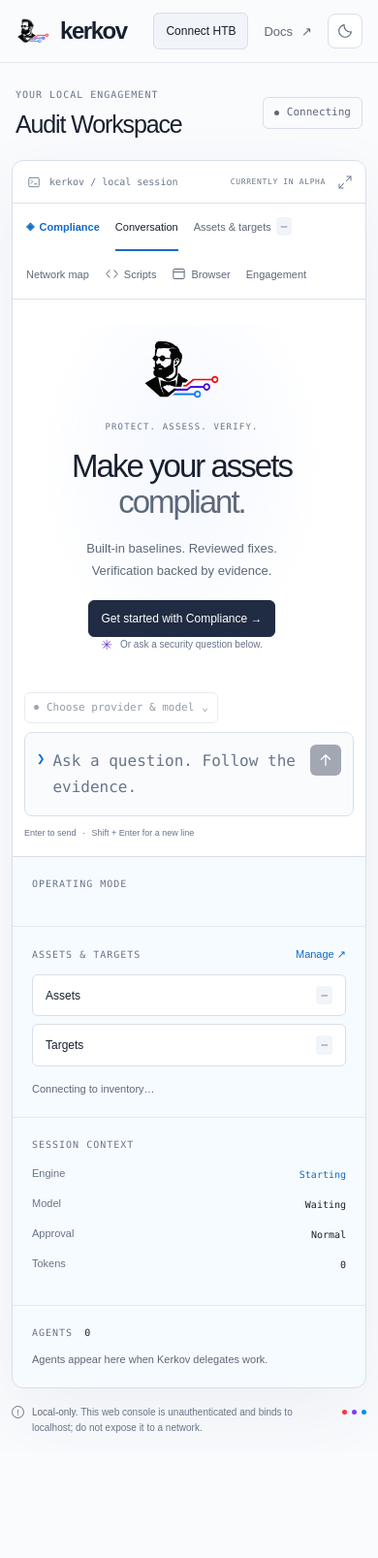
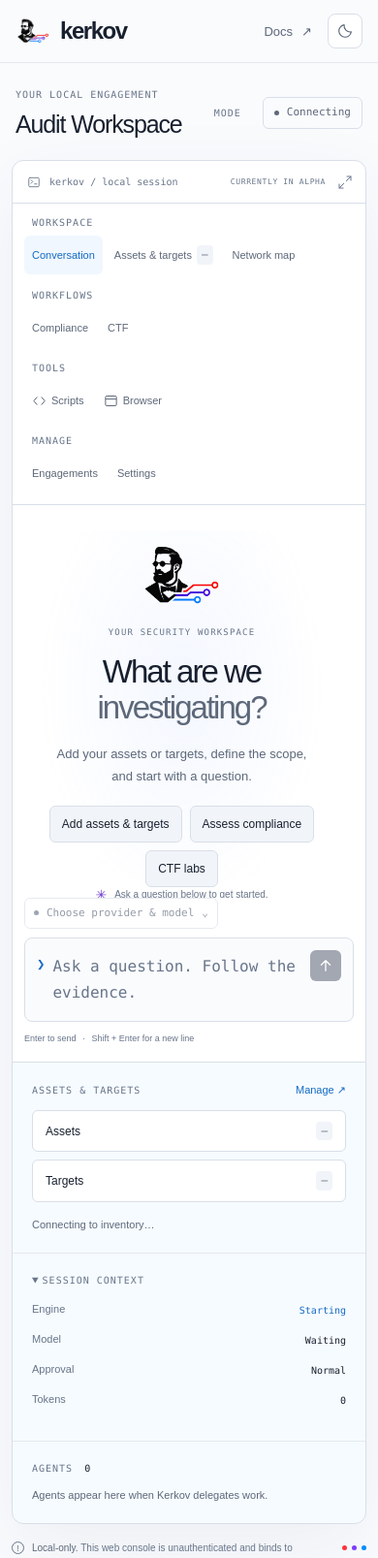
Before and after one commit to Kerkov-Security/kerkov, a Django app: template src/kerkov/web/console/templates/console/dashboard.html in a window 390 px wide. Shown: the top 1607 px of the page at 97% size. Before the commit the page ends 1478 px from the top, so only its background shows below. Run offline with Django 5.2, Linux system fonts and the light colour scheme; the template is opened without the code that fills it, so the values that code supplies are empty; some libraries are stand-ins or nearby versions.

Commit message:
Reorganize web console navigation around workflows

```diff
--- a/src/kerkov/web/console/static/console/compliance.css
+++ b/src/kerkov/web/console/static/console/compliance.css
@@ -1,7 +1,6 @@
-.compliance-main-tab { color: var(--accent); font-weight: 600; }
 .compliance-view { flex: 1; min-height: 0; overflow-y: auto; scrollbar-gutter: stable; padding: 32px; }
 .compliance-hero { display: flex; justify-content: space-between; align-items: center; gap: 24px; padding: 10px 0 30px; border-bottom: 1px solid var(--line); }
-.compliance-hero h2 { margin: 10px 0 16px; font-size: clamp(30px, 4vw, 48px); line-height: 1.12; font-weight: 500; letter-spacing: -.04em; }
+.compliance-hero h2 { margin: 10px 0 16px; font-size: 24px; line-height: 1.3; font-weight: 500; letter-spacing: -.035em; }
 .compliance-hero h2 span { color: var(--accent); }
 .compliance-hero p:last-child { color: var(--muted); font-size: 13px; line-height: 1.7; }
 .compliance-hero-mark { display: grid; place-items: center; flex-shrink: 0; width: 100px; height: 116px; color: var(--accent); background: var(--accent-tint); border: 1px solid var(--line); border-radius: 24px 24px 45px 45px; font-size: 46px; }
--- a/src/kerkov/web/console/static/console/host-compliance.js
+++ b/src/kerkov/web/console/static/console/host-compliance.js
@@ -42,7 +42,6 @@ class HostCompliance {
       this.inventory.renderValueHint();
     });
     this.el("compliance-welcome").addEventListener("click", () => this.inventory.showView("compliance"));
-    this.el("compliance-quick-apply").addEventListener("click", () => this.start("apply"));
     this.el("compliance-open-conversation").addEventListener("click", () => this.inventory.showView("conversation"));
     this.renderBaselines();
     this.renderSelection();
@@ -184,7 +183,6 @@ class HostCompliance {
     for (const button of this.el("compliance-assets").querySelectorAll("button")) button.disabled = !writable;
     for (const button of this.el("compliance-baselines").querySelectorAll("button")) button.disabled = !writable;
     this.el("compliance-add-asset").disabled = !writable;
-    this.el("compliance-quick-apply").disabled = !writable || !this.host();
     this.el("compliance-access-select").disabled = !writable || !this.host();
     this.el("compliance-access-find").disabled = !writable || !this.host();
     this.el("compliance-access-refresh").disabled = !writable || !this.host() || !!this.accessRequest;
--- a/src/kerkov/web/console/static/console/htb.js
+++ b/src/kerkov/web/console/static/console/htb.js
@@ -10,10 +10,14 @@ class HTBSettings {
     this.status = document.getElementById("htb-status");
     this.submit = document.getElementById("htb-connect");
     this.open = document.getElementById("htb-open");
-    this.open.addEventListener("click", () => {
-      this.dialog.showModal();
-      this.request("htb.status");
-    });
+    this.settingsOpen = document.getElementById("htb-settings-open");
+    this.connectionStates = document.querySelectorAll(".htb-connection-state");
+    for (const button of [this.open, this.settingsOpen]) {
+      button.addEventListener("click", () => {
+        this.dialog.showModal();
+        this.request("htb.status");
+      });
+    }
     document.getElementById("htb-close").addEventListener("click", () => this.dialog.close());
     this.dialog.addEventListener("close", () => { this.token.value = ""; });
     document.getElementById("htb-form").addEventListener("submit", (event) => {
@@ -24,18 +28,25 @@ class HTBSettings {
   }
 
   setConnected(connected) {
+    const wasConnected = this.connected;
     this.connected = connected;
+    if (connected && !wasConnected) {
+      for (const element of this.connectionStates) element.textContent = "Open setup to check the saved connection.";
+      for (const button of [this.open, this.settingsOpen]) button.textContent = "Connect HTB";
+    }
     if (!connected) {
       this.token.value = "";
       if (this.pending) this.status.textContent = "Disconnected before confirmation. Reopen HTB to check setup.";
       this.pending = null;
       clearTimeout(this.timer);
+      for (const element of this.connectionStates) element.textContent = "Offline. Reopen setup after reconnecting to check the saved connection.";
     }
     this.render();
   }
 
   render() {
     this.open.disabled = !this.connected;
+    this.settingsOpen.disabled = !this.connected;
     this.submit.disabled = !this.connected || !!this.pending;
     this.token.disabled = !this.connected || !!this.pending;
   }
@@ -68,6 +79,13 @@ class HTBSettings {
     this.status.textContent = payload.detail || (payload.configured
       ? "An HTB App Token is configured. Connect again to verify or replace it."
       : "Add your HTB App Token to connect lab tools.");
+    if (type === "htb.status" || type === "htb.configured") {
+      const configured = type === "htb.configured" || payload.configured;
+      for (const element of this.connectionStates) element.textContent = configured
+        ? "App Token configured. Open setup to verify or replace it."
+        : "Not connected. Add your HTB App Token to get started.";
+      for (const button of [this.open, this.settingsOpen]) button.textContent = configured ? "Manage HTB" : "Connect HTB";
+    }
     this.render();
   }
 }
--- a/src/kerkov/web/console/static/console/inventory.js
+++ b/src/kerkov/web/console/static/console/inventory.js
@@ -9,7 +9,7 @@ class InventoryPanel {
     this.onViewChange = onViewChange;
     this.onSnapshot = onSnapshot;
     this.onStatus = onStatus;
-    this.views = ["compliance", "conversation", "inventory", "network", "scripts", "browser", "engagement"];
+    this.views = ["conversation", "inventory", "network", "compliance", "ctf", "scripts", "browser", "engagement", "settings"];
     this.entries = new Map();
     this.rows = new Map();
     this.contextId = null;
@@ -34,6 +34,7 @@ class InventoryPanel {
     for (const id of [
       "conversation-tab", "inventory-tab", "conversation-view", "inventory-view",
       "compliance-tab", "compliance-view",
+      "ctf-tab", "ctf-view", "settings-tab", "settings-view",
       "network-tab", "network-view", "scripts-tab", "scripts-view",
       "browser-tab", "browser-view",
       "engagement-tab", "engagement-view",
@@ -63,6 +64,11 @@ class InventoryPanel {
     this.el("scripts-tab").addEventListener("click", () => this.showView("scripts"));
     this.el("browser-tab").addEventListener("click", () => this.showView("browser"));
     this.el("engagement-tab").addEventListener("click", () => this.showView("engagement"));
+    this.el("ctf-tab").addEventListener("click", () => this.showView("ctf"));
+    this.el("settings-tab").addEventListener("click", () => this.showView("settings"));
+    for (const [id, view] of Object.entries({ "engagement-switcher": "engagement", "ctf-targets": "inventory", "ctf-conversation": "conversation", "welcome-assets": "inventory", "welcome-ctf": "ctf" })) {
+      document.getElementById(id).addEventListener("click", () => this.showView(view));
+    }
     this.el("inventory-manage").addEventListener("click", () => this.showView("inventory"));
     for (const section of ["assets", "targets"]) {
       this.el(`inventory-${section}-link`).addEventListener("click", () => {
@@ -73,11 +79,11 @@ class InventoryPanel {
     }
     for (const tab of this.views.map((name) => this.el(`${name}-tab`))) {
       tab.addEventListener("keydown", (event) => {
-        if (!["ArrowLeft", "ArrowRight", "Home", "End"].includes(event.key)) return;
+        if (!["ArrowLeft", "ArrowRight", "ArrowUp", "ArrowDown", "Home", "End"].includes(event.key)) return;
         event.preventDefault();
         const index = this.views.indexOf(this.view);
         const view = event.key === "Home" ? this.views[0] : event.key === "End" ? this.views.at(-1)
-          : this.views[(index + (event.key === "ArrowRight" ? 1 : this.views.length - 1)) % this.views.length];
+          : this.views[(index + (["ArrowRight", "ArrowDown"].includes(event.key) ? 1 : this.views.length - 1)) % this.views.length];
         this.showView(view);
       });
     }
--- /dev/null
+++ b/src/kerkov/web/console/static/console/navigation.css
@@ -0,0 +1,263 @@
+.header-engagement {
+  padding: 8px 0;
+  border: 0;
+  background: transparent;
+  color: var(--muted);
+  font-size: 12px;
+}
+
+.header-engagement:hover {
+  color: var(--text);
+}
+
+.header-mode {
+  display: flex;
+  align-items: center;
+  gap: 12px;
+}
+
+.header-mode .mode-list {
+  display: flex;
+  flex-wrap: wrap;
+  gap: 6px;
+}
+
+.workspace-layout {
+  display: flex;
+  flex: 1;
+  min-height: 0;
+}
+
+.workspace-tabs {
+  flex-direction: column;
+  gap: 4px;
+  width: 194px;
+  padding: 20px 12px;
+  overflow-y: auto;
+  border-right: 1px solid var(--line);
+  border-bottom: 0;
+}
+
+.navigation-label {
+  padding: 16px 10px 6px;
+  color: var(--subtle);
+  font: 10px/1.5 var(--mono);
+  text-transform: uppercase;
+  letter-spacing: .1em;
+}
+
+.navigation-label:first-child {
+  padding-top: 0;
+}
+
+.navigation-utility {
+  display: none;
+}
+
+.workspace-tab {
+  flex-shrink: 0;
+  min-height: 40px;
+  padding: 10px;
+  border: 0;
+  border-radius: 6px;
+  text-align: left;
+  flex-wrap: wrap;
+}
+
+.workspace-tab:hover {
+  color: var(--text);
+  background: var(--panel-soft);
+}
+
+.workspace-tab[aria-selected="true"] {
+  color: var(--accent);
+  background: var(--accent-fill);
+}
+
+#engagement-tab {
+  margin-top: auto;
+}
+
+.workspace-views {
+  display: flex;
+  flex: 1;
+  flex-direction: column;
+  min-width: 0;
+  min-height: 0;
+  container-name: workspace-content;
+  container-type: inline-size;
+}
+
+@media (min-width: 761px) {
+  @container workspace-content (max-width: 1200px) {
+    .network-view {
+      overflow-y: auto;
+    }
+    .network-layout {
+      display: flex;
+      flex: 0 0 auto;
+      flex-direction: column;
+    }
+    .network-map-area {
+      flex-shrink: 0;
+    }
+    .network-stage,
+    .network-canvas {
+      height: 480px;
+      min-height: 480px;
+    }
+    .network-inspector {
+      flex-shrink: 0;
+      max-height: 300px;
+      border-left: 0;
+      border-top: 1px solid var(--line);
+    }
+  }
+}
+
+.workflow-view {
+  flex: 1;
+  min-height: 0;
+  padding: 32px;
+  overflow-y: auto;
+}
+
+.workflow-heading {
+  margin: 12px 0 28px;
+}
+
+.workflow-heading h2 {
+  margin: 0;
+  font-size: 24px;
+  font-weight: 500;
+  letter-spacing: -.035em;
+}
+
+.workflow-heading p,
+.integration-row p,
+.workflow-links p {
+  margin: 8px 0 0;
+  color: var(--muted);
+  font-size: 12px;
+  line-height: 1.7;
+}
+
+.workflow-view h3 {
+  font-size: 14px;
+  font-weight: 500;
+}
+
+.integration-row {
+  display: flex;
+  align-items: center;
+  justify-content: space-between;
+  flex-wrap: wrap;
+  gap: 20px;
+  padding: 22px;
+  border: 1px solid var(--line);
+  border-radius: 8px;
+  background: var(--panel-soft);
+}
+
+.integration-row h3 {
+  margin: 0;
+}
+
+.workflow-links {
+  display: flex;
+  flex-wrap: wrap;
+  align-items: center;
+  gap: 12px;
+  margin-top: 24px;
+  padding-top: 20px;
+  border-top: 1px solid var(--line);
+}
+
+.workflow-links p {
+  margin: 0 auto 0 0;
+}
+
+.welcome-actions {
+  display: flex;
+  flex-wrap: wrap;
+  justify-content: center;
+  gap: 8px;
+}
+
+.session-details > summary {
+  cursor: pointer;
+}
+
+.session-details[open] > summary {
+  margin-bottom: 16px;
+}
+
+.session-details > summary:focus-visible {
+  outline: 2px solid var(--accent);
+  outline-offset: 4px;
+}
+
+@media (max-width: 1100px) and (min-width: 761px) {
+  .workspace-tabs {
+    width: 174px;
+  }
+  .console-grid {
+    grid-template-columns: minmax(0, 1fr) 210px;
+  }
+  .context-section {
+    padding-inline: 14px;
+  }
+}
+
+@media (max-width: 760px) {
+  .workspace-layout {
+    flex-direction: column;
+  }
+  .workspace-tabs {
+    flex-direction: row;
+    flex-wrap: wrap;
+    gap: 4px;
+    width: 100%;
+    padding: 12px;
+    overflow: visible;
+    border-right: 0;
+    border-bottom: 1px solid var(--line);
+  }
+  .navigation-label {
+    flex-basis: 100%;
+    padding: 10px 8px 2px;
+  }
+  .navigation-utility {
+    display: block;
+  }
+  .workspace-tab {
+    min-height: 40px;
+    padding: 8px;
+  }
+  #engagement-tab {
+    margin-top: 0;
+  }
+  .workspace-views {
+    flex: auto;
+  }
+  .workflow-view {
+    padding: 20px;
+    overflow: visible;
+  }
+  .workspace-run-controls {
+    flex-wrap: wrap;
+    margin-left: 0;
+  }
+  .header-mode {
+    flex-wrap: wrap;
+  }
+}
+
+@media (pointer: coarse) {
+  .workspace-tab,
+  .mode-chip,
+  .integration-row button,
+  .workflow-links button {
+    min-height: 44px;
+  }
+}
--- a/src/kerkov/web/console/templates/console/dashboard.html
+++ b/src/kerkov/web/console/templates/console/dashboard.html
@@ -13,10 +13,10 @@
     <link rel="stylesheet" href="{% static 'console/network-map.css' %}?v=5">
     <script src="{% static 'console/agents.js' %}?v=2" defer></script>
     <link rel="stylesheet" href="{% static 'console/resource-profile.css' %}?v=3">
-    <link rel="stylesheet" href="{% static 'console/compliance.css' %}?v=4">
-    <script src="{% static 'console/host-compliance.js' %}?v=8" defer></script>
+    <link rel="stylesheet" href="{% static 'console/compliance.css' %}?v=5">
+    <script src="{% static 'console/host-compliance.js' %}?v=9" defer></script>
     <script src="{% static 'console/resource-profile.js' %}?v=4" defer></script>
-    <script src="{% static 'console/inventory.js' %}?v=10" defer></script>
+    <script src="{% static 'console/inventory.js' %}?v=11" defer></script>
     <script src="{% static 'console/provider-settings.js' %}?v=1" defer></script>
     <script src="{% static 'console/providers.js' %}?v=2" defer></script>
     <script src="{% static 'console/network-map.js' %}?v=6" defer></script>
@@ -25,9 +25,10 @@
     <link rel="stylesheet" href="{% static 'console/scripts.css' %}?v=1">
     <script src="{% static 'console/scripts.js' %}?v=1" defer></script>
     <link rel="stylesheet" href="{% static 'console/browser.css' %}?v=2">
+    <link rel="stylesheet" href="{% static 'console/navigation.css' %}?v=1">
     <script src="{% static 'console/browser.js' %}?v=3" defer></script>
     <script src="{% static 'console/command-suggestions.js' %}?v=1" defer></script>
-    <script src="{% static 'console/htb.js' %}?v=1" defer></script>
+    <script src="{% static 'console/htb.js' %}?v=2" defer></script>
     <script src="{% static 'console/dashboard.js' %}?v=26" defer></script>
   </head>
   <body>
@@ -43,9 +44,8 @@
             <span>kerkov</span>
           </a>
           <span class="header-divider" aria-hidden="true"></span>
-          <span class="header-location">Workspace</span>
+          <button id="engagement-switcher" class="header-location header-engagement" type="button" aria-controls="engagement-view">Engagements ⌄</button>
           <div class="header-actions">
-            <button id="htb-open" class="provider-secondary" type="button" disabled>Connect HTB</button>
             <a class="docs-link" href="https://github.com/Kerkov-Security/kerkov#quick-start" target="_blank" rel="noopener noreferrer">
               Docs <span aria-hidden="true">↗</span><span class="sr-only"> (opens in a new tab)</span>
             </a>
@@ -64,6 +64,16 @@
             <h1 id="workspace-title">Audit Workspace</h1>
           </div>
           <div class="workspace-run-controls">
+            <section class="header-mode" aria-label="Operating mode">
+              <span class="eyebrow">MODE</span>
+              <div class="mode-list" role="group" aria-label="Operating mode">
+                {% for mode in modes %}
+                  <button class="mode-chip{% if mode.mode_type == default_mode.mode_type %} active{% endif %}" type="button" data-mode="{{ mode.mode_type.value }}" title="{{ mode.description }}" aria-pressed="{% if mode.mode_type == default_mode.mode_type %}true{% else %}false{% endif %}" disabled>
+                    <span class="mode-indicator" aria-hidden="true"></span>{{ mode.name }}
+                  </button>
+                {% endfor %}
+              </div>
+            </section>
             <button id="stop-button" type="button" aria-label="Stop main run" title="Stop the main run" disabled hidden>Stop</button>
             <span class="socket-state" id="socket-state" role="status" aria-live="polite">Connecting</span>
           </div>
@@ -79,8 +89,9 @@
               <svg class="collapse-icon" width="16" height="16" viewBox="0 0 24 24" fill="none" stroke="currentColor" stroke-width="1.5" stroke-linecap="round" stroke-linejoin="round" aria-hidden="true"><path d="M4 14h6v6M20 10h-6V4M14 10l7-7M3 21l7-7"/></svg>
             </button>
           </div>
-          <nav class="workspace-tabs" role="tablist" aria-label="Workspace views">
-            <button id="compliance-tab" class="workspace-tab compliance-main-tab" type="button" role="tab" aria-selected="false" aria-controls="compliance-view" tabindex="-1"><span aria-hidden="true">◈</span> Compliance</button>
+          <div class="workspace-layout">
+          <nav class="workspace-tabs" role="tablist" aria-label="Workspace views" aria-orientation="vertical">
+            <span class="navigation-label" role="presentation">Workspace</span>
             <button id="conversation-tab" class="workspace-tab" type="button" role="tab" aria-selected="true" aria-controls="conversation-view">
               Conversation <span id="conversation-approval-indicator" class="inventory-count" hidden>Approval needed</span>
             </button>
@@ -91,6 +102,10 @@
               <svg class="network-tab-icon" width="15" height="15" viewBox="0 0 24 24" fill="none" stroke="currentColor" stroke-width="1.6" stroke-linecap="round" stroke-linejoin="round" aria-hidden="true"><rect x="9" y="2" width="6" height="6" rx="1.5"/><rect x="2" y="16" width="6" height="6" rx="1.5"/><rect x="16" y="16" width="6" height="6" rx="1.5"/><path d="M12 8v4M5 16v-4h14v4"/></svg>
               Network map
             </button>
+            <span class="navigation-label" role="presentation">Workflows</span>
+            <button id="compliance-tab" class="workspace-tab" type="button" role="tab" aria-selected="false" aria-controls="compliance-view" tabindex="-1">Compliance</button>
+            <button id="ctf-tab" class="workspace-tab" type="button" role="tab" aria-selected="false" aria-controls="ctf-view" tabindex="-1">CTF</button>
+            <span class="navigation-label" role="presentation">Tools</span>
             <button id="scripts-tab" class="workspace-tab" type="button" role="tab" aria-selected="false" aria-controls="scripts-view" tabindex="-1">
               <svg class="scripts-tab-icon" width="15" height="15" viewBox="0 0 24 24" fill="none" stroke="currentColor" stroke-width="1.6" stroke-linecap="round" stroke-linejoin="round" aria-hidden="true"><path d="m8 6-5 6 5 6m8-12 5 6-5 6"/></svg>
               Scripts <span class="inventory-count" id="scripts-count" hidden>—</span>
@@ -99,15 +114,30 @@
               <svg width="15" height="15" viewBox="0 0 24 24" fill="none" stroke="currentColor" stroke-width="1.6" aria-hidden="true"><rect x="3" y="4" width="18" height="16" rx="2"/><path d="M3 9h18M7 6.5h.01M10 6.5h.01"/></svg>
               Browser
             </button>
+            <span class="navigation-label navigation-utility" role="presentation">Manage</span>
             <button id="engagement-tab" class="workspace-tab" type="button" role="tab" aria-selected="false" aria-controls="engagement-view" tabindex="-1">
-              Engagement
+              Engagements
             </button>
+            <button id="settings-tab" class="workspace-tab" type="button" role="tab" aria-selected="false" aria-controls="settings-view" tabindex="-1">Settings</button>
           </nav>
+          <div class="workspace-views">
+          <section id="ctf-view" class="workflow-view" role="tabpanel" aria-labelledby="ctf-tab" hidden>
+            <p class="eyebrow">WORKFLOWS / CTF</p>
+            <header class="workflow-heading"><h2>Capture the flag</h2><p>Connect your lab platform to get started.</p></header>
+            <h3>Lab platform</h3>
+            <div class="integration-row"><div><h3>Hack The Box</h3><p>Connect with your HTB App Token.</p><p class="htb-connection-state" role="status" aria-live="polite">Open setup to check the saved connection.</p></div><button id="htb-open" class="inventory-button inventory-primary" type="button" disabled>Connect HTB</button></div>
+            <div class="workflow-links"><p>Have a target already?</p><button id="ctf-targets" class="inventory-button" type="button">Open assets &amp; targets →</button><button id="ctf-conversation" class="inventory-button" type="button">Open conversation →</button></div>
+          </section>
+          <section id="settings-view" class="workflow-view" role="tabpanel" aria-labelledby="settings-tab" hidden>
+            <p class="eyebrow">SETTINGS / INTEGRATIONS</p>
+            <header class="workflow-heading"><h2>Settings</h2><p>Manage the services Kerkov connects to.</p></header>
+            <h3>Integrations</h3>
+            <div class="integration-row"><div><h3>Hack The Box</h3><p>App Token for HTB lab tools.</p><p class="htb-connection-state" role="status" aria-live="polite">Open setup to check the saved connection.</p></div><button id="htb-settings-open" class="inventory-button" type="button" disabled>Connect HTB</button></div>
+          </section>
           {{ compliance_baselines|json_script:"compliance-baseline-catalog" }}
           <section id="compliance-view" class="compliance-view" role="tabpanel" aria-labelledby="compliance-tab" hidden>
             <header class="compliance-hero">
-              <div><p class="eyebrow">COMPLIANCE &amp; HARDENING</p><h2>Make your assets<br><span>compliant.</span></h2><p>Choose an asset. Apply a baseline. Verify the result.</p></div>
-              <div class="compliance-hero-actions"><div class="compliance-hero-mark" aria-hidden="true">✓</div><button id="compliance-quick-apply" class="inventory-button inventory-primary" type="button">Make compliant ↗</button></div>
+              <div><p class="eyebrow">WORKFLOWS / COMPLIANCE</p><h2>Compliance &amp; hardening</h2><p>Choose an asset. Review changes. Verify the result.</p></div>
             </header>
             <div class="compliance-workspace">
               <section class="compliance-step" aria-labelledby="compliance-assets-heading">
@@ -191,11 +221,11 @@
                       <img class="show-in-dark" src="{% static 'console/brand/kerkov-dark.png' %}" alt="" width="2012" height="782">
                       <img class="show-in-light" src="{% static 'console/brand/kerkov-light.png' %}" alt="" width="2384" height="917">
                     </span>
-                    <p class="eyebrow">PROTECT. ASSESS. VERIFY.</p>
-                    <h2 id="welcome-title">Make your assets<br><span>compliant.</span></h2>
-                    <p class="welcome-description">Built-in baselines. Reviewed fixes.<br>Verification backed by evidence.</p>
-                    <button id="compliance-welcome" class="inventory-button inventory-primary" type="button">Get started with Compliance →</button>
-                    <div class="welcome-note"><span class="note-mark" aria-hidden="true">✳</span>Or ask a security question below.</div>
+                    <p class="eyebrow">YOUR SECURITY WORKSPACE</p>
+                    <h2 id="welcome-title">What are we<br><span>investigating?</span></h2>
+                    <p class="welcome-description">Add your assets or targets, define the scope,<br>and start with a question.</p>
+                    <div class="welcome-actions"><button id="welcome-assets" class="inventory-button" type="button">Add assets &amp; targets</button><button id="compliance-welcome" class="inventory-button" type="button">Assess compliance</button><button id="welcome-ctf" class="inventory-button" type="button">CTF labs</button></div>
+                    <div class="welcome-note"><span class="note-mark" aria-hidden="true">✳</span>Ask a question below to get started.</div>
                   </section>
                 </div>
 
@@ -225,17 +255,6 @@
               </section>
 
               <aside class="sidebar" aria-label="Engagement context">
-                <section class="context-section mode-section">
-                  <h2 class="eyebrow">OPERATING MODE</h2>
-                  <div class="mode-list" role="group" aria-label="Operating mode">
-                    {% for mode in modes %}
-                      <button class="mode-chip{% if mode.mode_type == default_mode.mode_type %} active{% endif %}" type="button" data-mode="{{ mode.mode_type.value }}" title="{{ mode.description }}" aria-pressed="{% if mode.mode_type == default_mode.mode_type %}true{% else %}false{% endif %}" disabled>
-                        <span class="mode-indicator" aria-hidden="true"></span>{{ mode.name }}
-                      </button>
-                    {% endfor %}
-                  </div>
-                </section>
-
                 <section class="context-section inventory-summary" aria-labelledby="inventory-heading">
                   <div class="inventory-summary-heading">
                     <h2 class="eyebrow" id="inventory-heading">ASSETS &amp; TARGETS</h2>
@@ -246,8 +265,8 @@
                   <p id="inventory-summary-status" class="inventory-hint">Connecting to inventory…</p>
                 </section>
 
-                <section class="context-section">
-                  <h2 class="eyebrow">SESSION CONTEXT</h2>
+                <details class="context-section session-details" open>
+                  <summary class="eyebrow">SESSION CONTEXT</summary>
                   <dl class="status-list">
                     <div><dt>Engine</dt><dd id="engine-state" role="status" aria-live="polite">Starting</dd></div>
                     <div><dt>Model</dt><dd id="provider-state">Waiting</dd></div>
@@ -259,7 +278,7 @@
                       <button class="approval-option{% if approval.value == "normal" %} active{% endif %}" type="button" data-approval-mode="{{ approval.value }}" title="{{ approval.description }}" aria-pressed="{% if approval.value == "normal" %}true{% else %}false{% endif %}" disabled>{{ approval.value }}</button>
                     {% endfor %}
                   </div>
-                </section>
+                </details>
 
                 <section class="context-section agents-section" aria-labelledby="agents-heading">
                   <div class="agents-heading">
@@ -546,6 +565,8 @@
               </section>
             </div>
           </section>
+          </div>
+          </div>
         </section>
 
         <footer class="workspace-footer">
```
Also changed, not shown: docs/guides/web-console.md (+23 -3 lines), tests/web/engagement_panel_browser_test.py (+14 -14 lines), tests/web/host_compliance_browser_test.py (+2 -2 lines), tests/web/htb_auth_browser_test.py (+3 -0 lines), tests/web/navigation_browser_test.py (added, +88 -0 lines), 1 other file.
